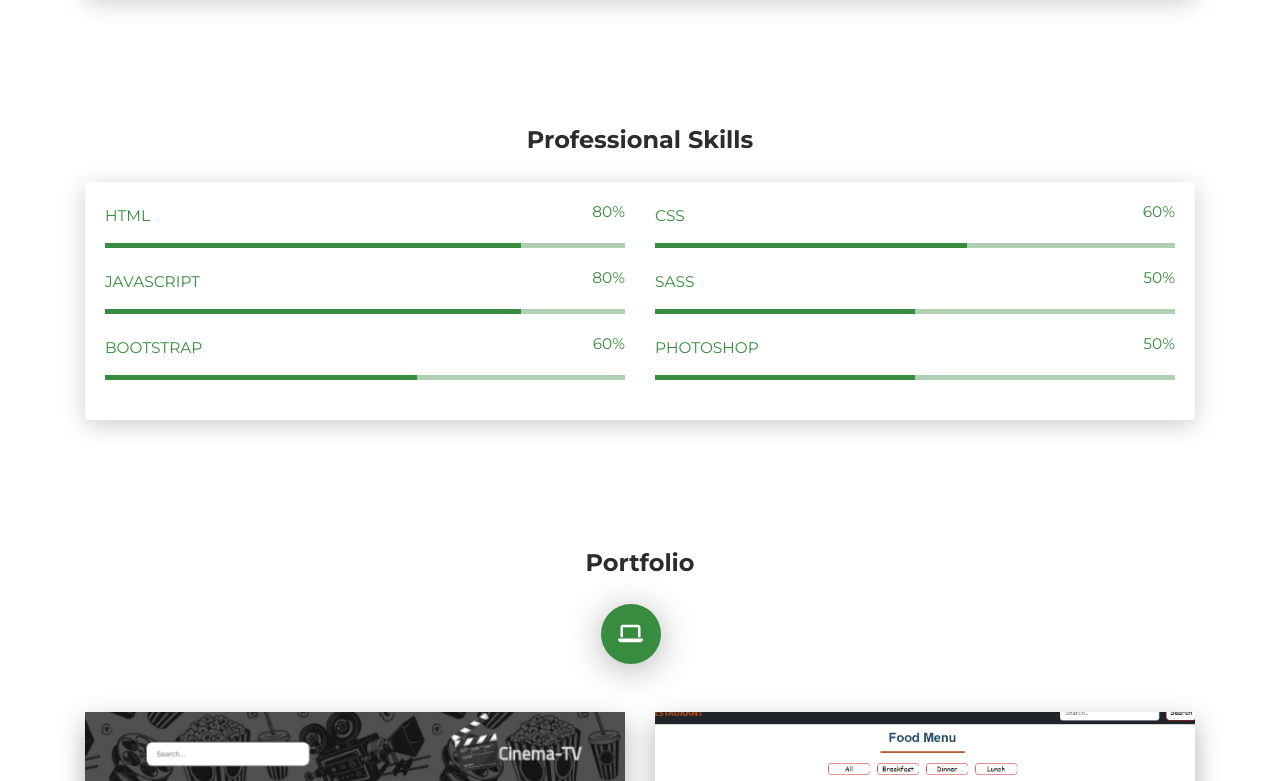
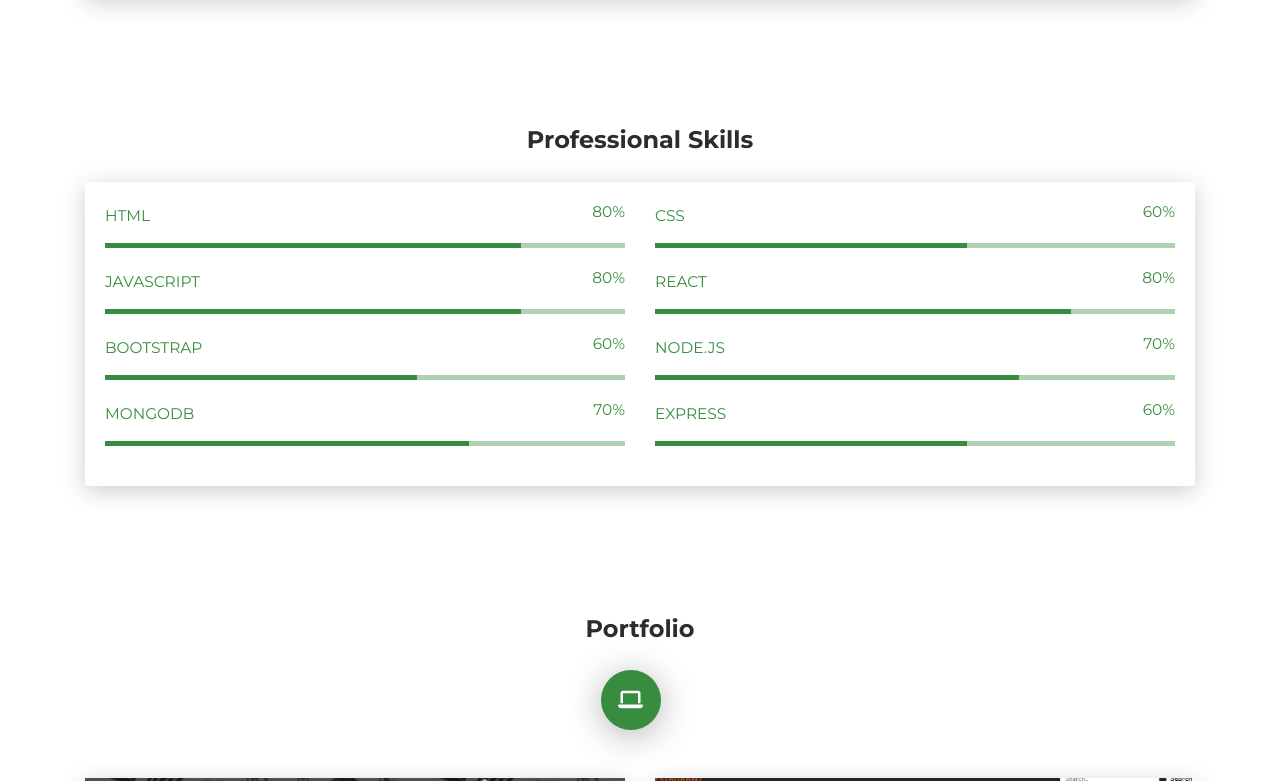
Before and after one commit to abdoshady550/profile, a plain HTML site: page index.html in a window 1280 px wide. Shown: the part 882-1663 px from the top of the page. Drawn offline with Linux system fonts and the light colour scheme.

Commit message:
skill change

```diff
--- a/index.html
+++ b/index.html
@@ -132,9 +132,9 @@
             </div>
           </div>
           <div class="col-md-6">
-            <div class="progress-container progress-primary"><span class="progress-badge">SASS</span>
+            <div class="progress-container progress-primary"><span class="progress-badge">React</span>
               <div class="progress">
-                <div class="progress-bar progress-bar-primary" data-aos="progress-full" data-aos-offset="10" data-aos-duration="2000" role="progressbar" aria-valuenow="60" aria-valuemin="0" aria-valuemax="100" style="width: 50%;"></div><span class="progress-value">50%</span>
+                <div class="progress-bar progress-bar-primary" data-aos="progress-full" data-aos-offset="10" data-aos-duration="2000" role="progressbar" aria-valuenow="60" aria-valuemin="0" aria-valuemax="100" style="width: 80%;"></div><span class="progress-value">80%</span>
               </div>
             </div>
           </div>
@@ -148,9 +148,24 @@
             </div>
           </div>
           <div class="col-md-6">
-            <div class="progress-container progress-primary"><span class="progress-badge">Photoshop</span>
+            <div class="progress-container progress-primary"><span class="progress-badge">Node.js</span>
               <div class="progress">
-                <div class="progress-bar progress-bar-primary" data-aos="progress-full" data-aos-offset="10" data-aos-duration="2000" role="progressbar" aria-valuenow="60" aria-valuemin="0" aria-valuemax="100" style="width: 50%;"></div><span class="progress-value">50%</span>
+                <div class="progress-bar progress-bar-primary" data-aos="progress-full" data-aos-offset="10" data-aos-duration="2000" role="progressbar" aria-valuenow="60" aria-valuemin="0" aria-valuemax="100" style="width: 70%;"></div><span class="progress-value">70%</span>
+              </div>
+            </div>
+          </div>
+
+          <div class="col-md-6">
+            <div class="progress-container progress-primary"><span class="progress-badge">MongoDB</span>
+              <div class="progress">
+                <div class="progress-bar progress-bar-primary" data-aos="progress-full" data-aos-offset="10" data-aos-duration="2000" role="progressbar" aria-valuenow="60" aria-valuemin="0" aria-valuemax="100" style="width: 70%;"></div><span class="progress-value">70%</span>
+              </div>
+            </div>
+          </div>
+          <div class="col-md-6">
+            <div class="progress-container progress-primary"><span class="progress-badge">Express</span>
+              <div class="progress">
+                <div class="progress-bar progress-bar-primary" data-aos="progress-full" data-aos-offset="10" data-aos-duration="2000" role="progressbar" aria-valuenow="60" aria-valuemin="0" aria-valuemax="100" style="width: 60%;"></div><span class="progress-value">60%</span>
               </div>
             </div>
           </div>
```
